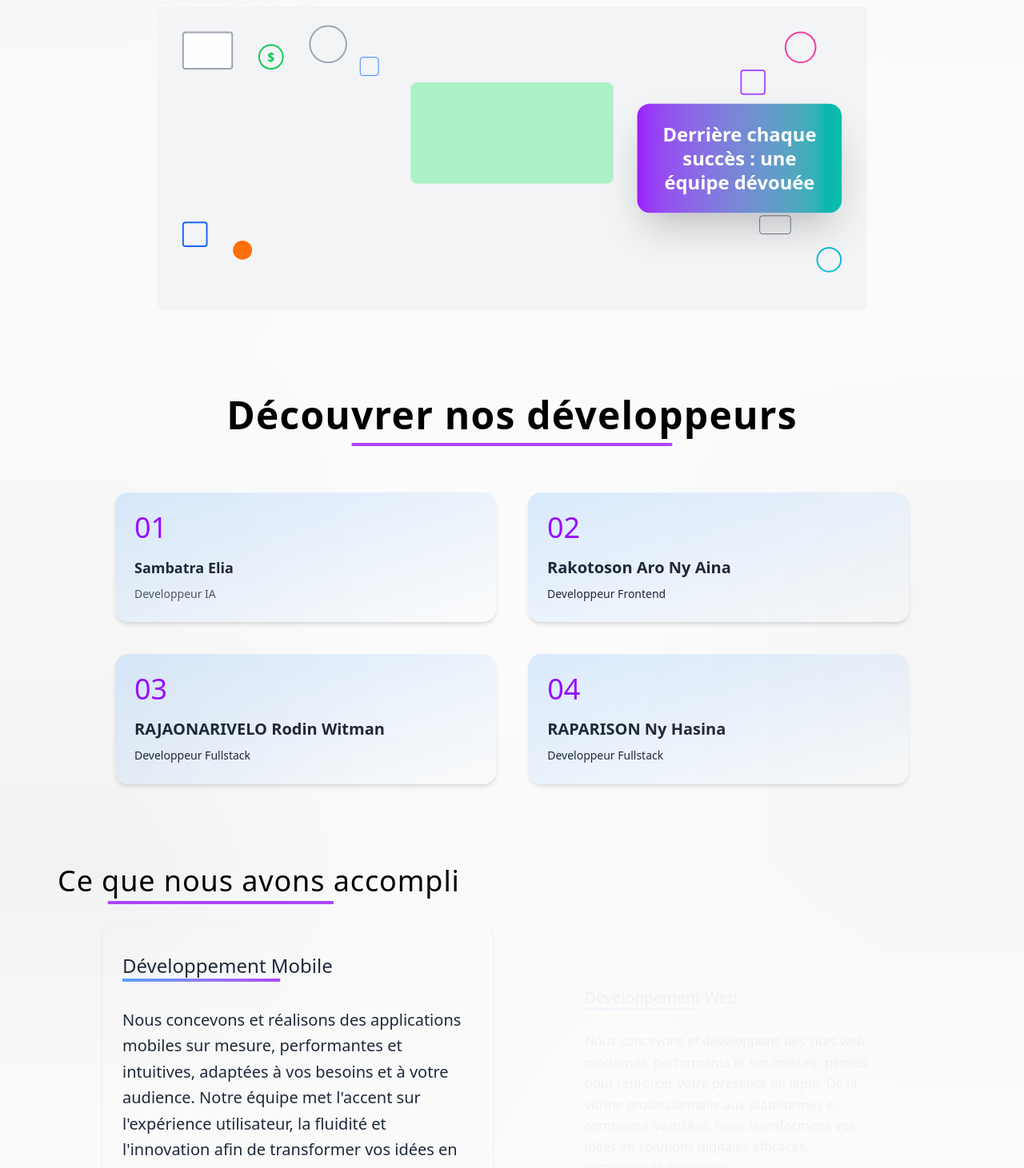
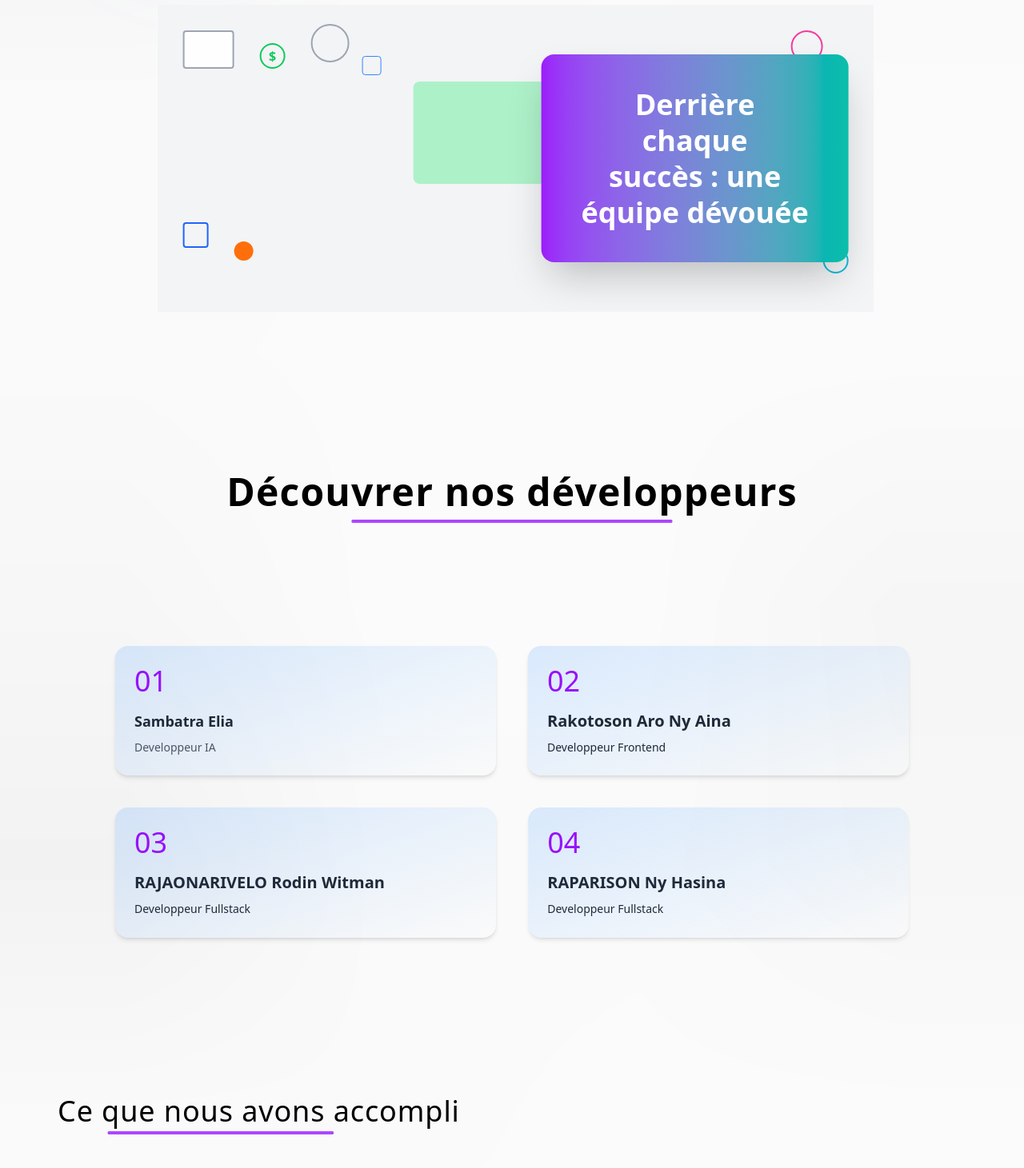
Before and after one commit to Hasina001/NeuroCode, a React (Vite) app in the folder web/: page /a_propos in a window 1280 px wide. Shown: the part 360-1821 px from the top of the page at 80% size. Built offline with nearby package versions, Linux system fonts and the light colour scheme.

Commit message:
About us fini

```diff
--- a/web/src/pages/miniPages/Apropos.jsx
+++ b/web/src/pages/miniPages/Apropos.jsx
@@ -14,8 +14,7 @@ const Apropos = () => {
           className="w-[90%] sm:w-4/5 lg:w-auto max-w-lg mx-auto lg:mx-0 lg:ml-auto mb-8 lg:mb-20 pr-0 lg:pr-4"
           initial={{ opacity: 0, x: 50 }}
           whileInView={{ opacity: 1, x: 0 }}
-          transition={{ delay: 0.2 }}
-          viewport={{ once: true }}
+          transition={{ duration:0.8, delay: 0.2 }}
         >
           <div className="text-center lg:text-right">
             <h2 className="text-2xl sm:text-3xl md:text-3xl lg:text-4xl font-medium leading-snug tracking-wide">
@@ -34,10 +33,10 @@ const Apropos = () => {
 
         {/* Bannière d'image empilé l'une sur l'autre */}
         <motion.div
-        initial={{ scale: 0.8, opacity:0 }}
-        whileInView={{ scale: 1, opacity: 1 }}
+        initial={{ x:100, opacity:0 }}
+        whileInView={{ x:0, opacity: 1 }}
         transition={{ duration: 0.8, delay: 0.5 }}
-        className="relative w-full max-w-4xl mx-auto h-96 bg-white overflow-hidden">
+        className="relative w-full max-w-4xl mx-auto h-96 bg-white overflow-hidden mb-24">
           {/* Background business illustration */}
           <div className="absolute inset-0">
             {/* Cette div contiendrait l'illustration de fond de l'image 2 */}
@@ -69,8 +68,8 @@ const Apropos = () => {
 
           {/* Main purple banner overlay */}
           <div className="absolute top-1/2 right-8 transform -translate-y-1/2">
-            <div className="bg-gradient-to-r from-purple-600 to-teal-500 rounded-2xl px-8 py-6 text-white shadow-2xl max-w-sm">
-              <h1 className="text-2xl font-bold leading-tight text-center">
+            <div className="bg-gradient-to-r from-purple-600 to-teal-500 rounded-2xl px-8 sm:px-12 py-6 sm:py-10 text-white shadow-2xl max-w-sm">
+              <h1 className="text-2xl sm:text-3xl md:text-4xl font-bold leading-tight text-center">
                 Derrière chaque<br />
                 succès : une<br />
                 équipe dévouée
@@ -80,8 +79,12 @@ const Apropos = () => {
         </motion.div>
         {/* Notre equipe en detail */}
         <div className="py-12 sm:py-16 md:py-24 px-4 sm:px-6 md:px-8 lg:px-24 max-w-full">
-          <h2 className="text-xl sm:text-2xl md:text-3xl lg:text-4xl xl:text-5xl
-          font-bold text-center mb-8 sm:mb-12 md:mb-16
+          <motion.h2
+          initial={{ x:100, opacity:0 }}
+          whileInView={{ x:0, opacity: 1 }}
+          transition={{ duration: 0.8 }}
+          className="text-xl sm:text-2xl md:text-3xl lg:text-4xl xl:text-5xl
+          font-bold text-center mb-8 sm:mb-24 md:mb-40
           leading-snug tracking-wide px-2
           ">
             <span className="relative inline-block">
@@ -91,10 +94,10 @@ const Apropos = () => {
                    transform translate-y-1 sm:translate-y-1.5
                    scale-x-75 origin-center rounded-full"></span>
             </span>
-          </h2>
+          </motion.h2>
 
             {/* Presentation equipe */}
-          <div className="grid grid-cols-1 sm:grid-cols-2 lg:grid-cols-2 gap-4 sm:gap-6 lg:gap-10 w-full">
+          <div className="grid grid-cols-1 sm:grid-cols-2 lg:grid-cols-2 gap-4 sm:gap-6 lg:gap-10 w-full mb-24">
 
             {/* Bloc 01 */}
             <motion.div
@@ -152,16 +155,20 @@ const Apropos = () => {
 
         </div>
 
-        <div className="mr-auto mb-8 pr-0 lg:pr-4 w-full lg:w-auto max-w-full px-4 sm:px-6">
+        <div className="mr-auto mb-24 pr-0 lg:pr-4 w-full lg:w-auto max-w-full px-4 sm:px-6 ">
           {/* Titre */}
-          <h1 className="text-2xl sm:text-3xl md:text-3xl lg:text-4xl font-medium leading-snug tracking-wide">
+          <motion.h1
+          initial={{ x:100, opacity:0 }}
+          whileInView={{ x:0, opacity: 1 }}
+          transition={{ duration: 0.8 }}
+          className="text-2xl sm:text-3xl md:text-3xl lg:text-4xl font-medium leading-snug tracking-wide">
 
            <span className="relative inline-block">
             Ce que nous avons accompli
              <span
              className="absolute bottom-0 left-1/2 -translate-x-1/2 h-1 w-3/4 bg-purple-500 transform translate-y-1 scale-x-75 origin-left rounded-full"></span>
             </span>
-          </h1>
+          </motion.h1>
         </div>
 
         {/* Bloc projet */}
@@ -177,7 +184,7 @@ const Apropos = () => {
             "
             initial={{ scale: 0.8, opacity: 0 }}
             whileInView={{ scale: 1, opacity: 1 }}
-            transition={{ duration: 0.4 }}
+            transition={{ duration: 0.8 }}
           >
             <h3 className="text-lg sm:text-xl md:text-2xl font-medium mb-3 text-gray-800">
               <span className="relative inline-block">
@@ -207,7 +214,7 @@ const Apropos = () => {
             "
             initial={{ scale: 0.8, opacity: 0 }}
             whileInView={{ scale: 1, opacity: 1 }}
-            transition={{ duration: 0.6, delay: 0.6 }}
+            transition={{ duration: 0.5, delay: 0.6 }}
           >
             <h3 className="text-lg sm:text-xl md:text-2xl font-medium mb-3 text-gray-800">
               <span className="relative inline-block">
```
